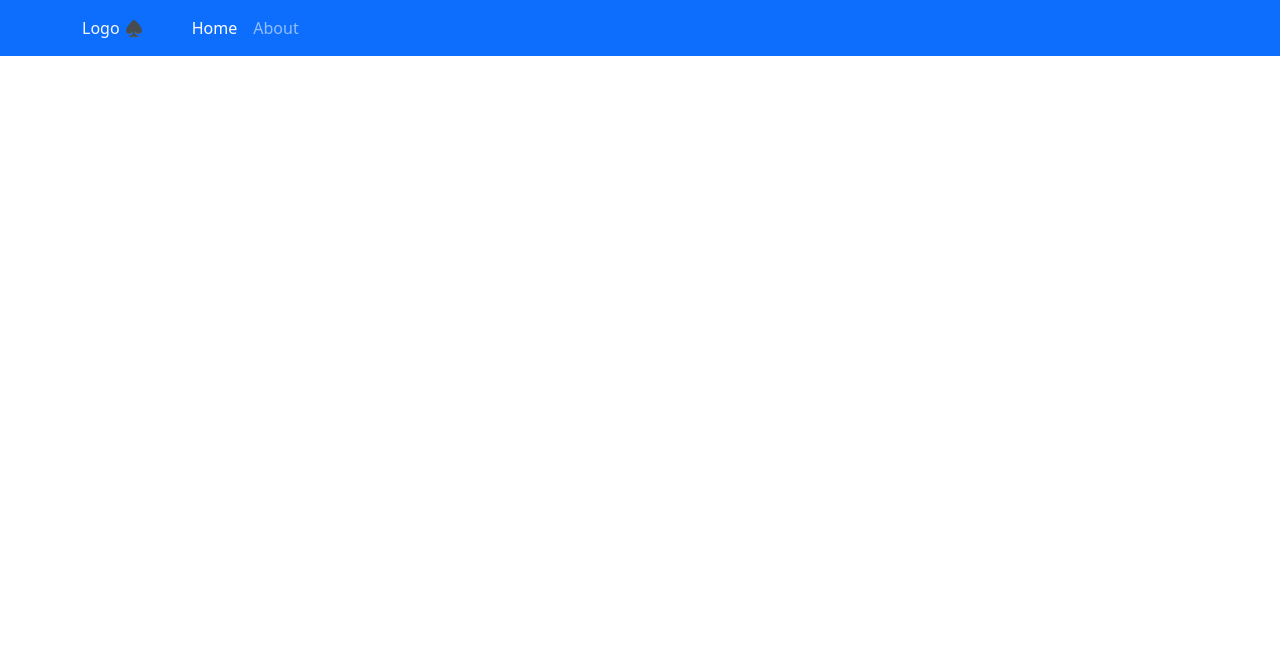
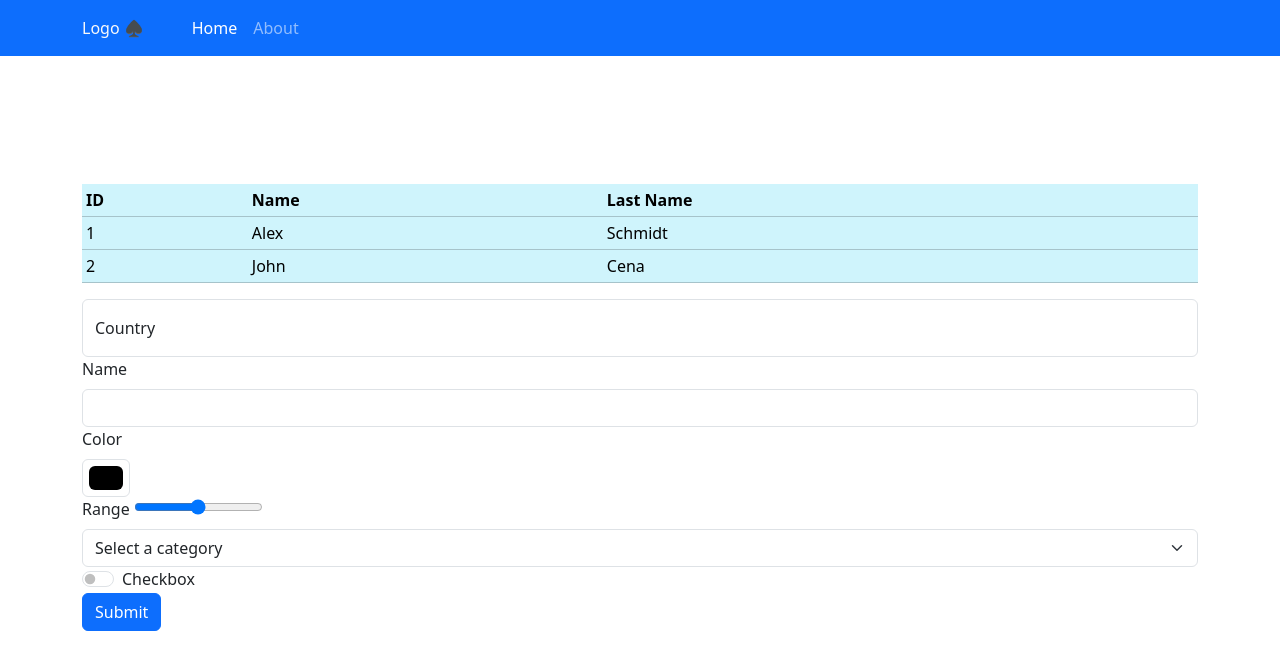
Before and after one commit to belalrahimicodes/Bootstrap, a plain HTML site: page index.html in a window 1280 px wide. Drawn offline with nearby package versions, Linux system fonts and the light colour scheme.

Commit message:
A table and a form with mutilple inputs added

```diff
--- a/index.html
+++ b/index.html
@@ -26,5 +26,83 @@
             </div>
         </div>
     </nav>
+    <div class="container" style="margin-top: 10%;">
+        <table class="table table-info table-hover table-sm">
+            <thead>
+                <tr>
+                    <th>
+                        ID
+                    </th>
+                    <th>
+                        Name
+                    </th>
+                    <th>
+                        Last Name
+                    </th>
+                </tr>
+            </thead>
+            <tbody>
+                <tr>
+                    <td>
+                        1
+                    </td>
+                    <td>
+                        Alex
+                    </td>
+                    <td>
+                        Schmidt
+                    </td>
+                </tr>
+                <tr>
+                    <td>
+                        2
+                    </td>
+                    <td>
+                        John
+                    </td>
+                    <td>
+                        Cena
+                    </td>
+                </tr>
+            </tbody>
+        </table>
+    </div>
+    <div class="container">
+        <form novalidate>
+            <div class="form-floating">
+                <input type="text" class="form-control" placeholder="Type in your country" required>
+                <label for="country" class="form-label">Country</label>
+                <div class="invalid-feedback">Invalid country</div>
+                <div class="valid-feedback">Correct country</div>
+            </div>
+            <label for="name" class="form-label">Name</label>
+            <input type="text" id="name" class="form-control">
+            <label for="color" class="form-label">Color</label>
+            <input type="color" id="color" class="form-control form-control-color">
+            <label for="range" class="form-label">Range</label>
+            <input type="range" id="range" class="form-control-range">
+            <select class="form-select" required>
+                <option value="" selected disabled>Select a category</option>
+                <option value="car">Car</option>
+                <option value="Book">Book</option>
+            </select>
+            <div class="form-check form-switch">
+                <label for="checkbox" class="form-check-label">Checkbox</label>
+                <input type="checkbox" id="checkbox" class="form-check-input" required>
+                <div class="invalid-feedback">Has to be checked!</div>
+                <div class="valid-feedback">Checked!</div>
+            </div>
+            <button class="btn btn-primary">Submit</button>
+        </form>
+    </div>
+    <script>
+        const form = document.querySelector("form");
+        form.addEventListener('submit', event =>{
+            if(!form.checkValidity()){
+                event.preventDefault();
+            }
+            form.classList.add('was-validated');
+        })
+    </script>
 </body>
 </html>
```
